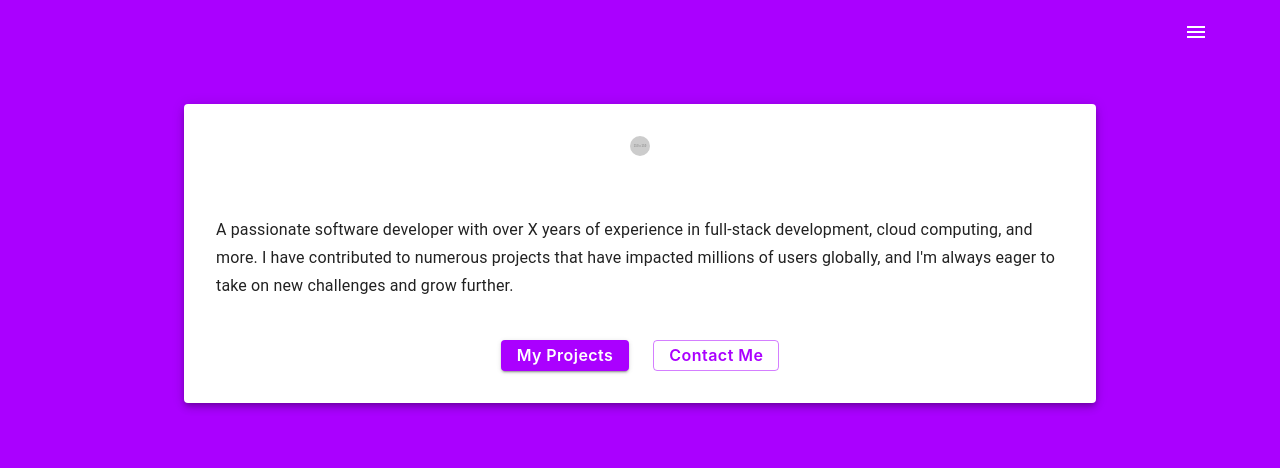
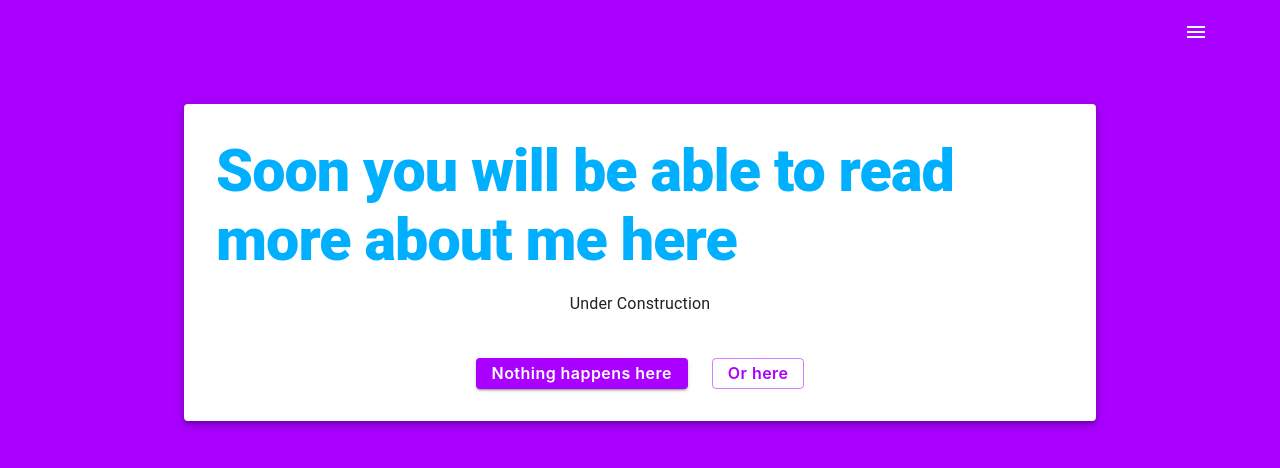
Before and after one commit to kindofclever/pfuchs, a React (Create React App) app: page /about in a window 1280 px wide. Shown: the top 468 px of the page. Built offline with nearby package versions, Linux system fonts and the light colour scheme.

Commit message:
not showing undone stuff

```diff
--- /dev/null
+++ b/src/components/UnderConstruction.css
@@ -0,0 +1,73 @@
+@keyframes sway {
+  0% {
+    transform: rotate(8deg);
+  }
+  50% {
+    transform: rotate(-8deg);
+  }
+  100% {
+    transform: rotate(8deg);
+  }
+}
+
+.object {
+  position: absolute;
+  animation: sway 2.4s infinite;
+  animation-timing-function: ease-in-out;
+  transform-origin: top;
+  left: 0;
+  right: 0;
+  height: 5%;
+  z-index: 999;
+  text-transform: uppercase;
+}
+
+.object-shape {
+  width: 100px;
+  height: 100px;
+  border-radius: 50%;
+  display: block;
+  background-color: #2187c7;
+  margin: 0 auto;
+  position: relative;
+  color: #fff;
+  text-align: center;
+  padding-top: 25px;
+  font-weight: 800;
+  box-sizing: border-box;
+}
+
+.object-shape span {
+  font-size: 22px;
+}
+
+.object-rope {
+  height: 100%;
+  width: 5px;
+  background-color: #2187c7;
+  content: '';
+  display: block;
+  margin-left: 50%;
+}
+
+.content {
+  display: flex;
+  flex-direction: column;
+  align-items: center;
+  margin: 0 auto;
+  max-width: 500px;
+  padding: 35vh 20px 20px 20px;
+}
+
+.logo {
+  max-width: 300px;
+}
+
+p {
+  font-family: sans-serif;
+  text-align: center;
+}
+
+.message {
+  margin-top: 40px;
+}
--- a/src/containers/About/About.tsx
+++ b/src/containers/About/About.tsx
@@ -6,9 +6,12 @@ import {
   Avatar,
   Grid,
   Button,
+  useTheme,
 } from '@mui/material';
+import { getRandomThemeColor } from '../../utils/getRandomThemeColor';
 
 const About: React.FC = () => {
+  const theme = useTheme();
   return (
     <Container
       component='main'
@@ -22,24 +25,17 @@ const About: React.FC = () => {
           alignItems: 'center',
         }}
         elevation={5}>
-        <Avatar
-          src='https://via.placeholder.com/150'
-          alt='Your Name'
-          sx={{ width: 20, height: 20, mb: 2 }}
-        />
         <Typography
           component='h1'
-          variant='h4'>
-          Your Name
+          variant='h1'
+          sx={{ color: getRandomThemeColor(theme) }}>
+          Soon you will be able to read more about me here{' '}
         </Typography>
         <Typography
           component='p'
           variant='subtitle1'
           sx={{ mt: 2 }}>
-          A passionate software developer with over X years of experience in
-          full-stack development, cloud computing, and more. I have contributed
-          to numerous projects that have impacted millions of users globally,
-          and I'm always eager to take on new challenges and grow further.
+          Under Construction
         </Typography>
 
         <Grid
@@ -52,7 +48,7 @@ const About: React.FC = () => {
               variant='contained'
               color='primary'
               href='#projects'>
-              My Projects
+              Nothing happens here
             </Button>
           </Grid>
           <Grid item>
@@ -60,12 +56,15 @@ const About: React.FC = () => {
               variant='outlined'
               color='primary'
               href='#contact'>
-              Contact Me
+              Or here
             </Button>
           </Grid>
         </Grid>
       </Paper>
     </Container>
+    // <Box sx={{ objectFit: 'contain' }}>
+    //   <UnderConstruction />
+    // </Box>
   );
 };
 
--- a/src/containers/Elevators/ElevatorSimulation.tsx
+++ b/src/containers/Elevators/ElevatorSimulation.tsx
@@ -1,9 +1,11 @@
 // ElevatorSimulation.tsx
-import React, { useState } from 'react';
+import React, { useImperativeHandle, useState } from 'react';
 import axios from 'axios';
 import InitializationForm from './components/InitializationForm';
 import ElevatorDisplay from './components/ElevatorDisplay';
 import RequestElevatorForm from './components/RequestElevatorForm';
+import { getRandomThemeColor } from '../../utils/getRandomThemeColor';
+import { Typography, useTheme } from '@mui/material';
 
 export type ElevatorType = {
   id: number;
@@ -14,6 +16,8 @@ export type ElevatorType = {
 const ElevatorSimulation: React.FC = () => {
   const [floors, setFloors] = useState<number>(0);
   const [elevators, setElevators] = useState<ElevatorType[]>([]);
+
+  const theme = useTheme();
 
   const handleInitialization = async (
     floors: number,
@@ -80,13 +84,27 @@ const ElevatorSimulation: React.FC = () => {
 
   return (
     <>
-      <InitializationForm onInitialize={handleInitialization} />
+      {/* <InitializationForm onInitialize={handleInitialization} />
       <ElevatorDisplay
         floors={floors}
         elevators={elevators}
         onRequestElevator={handleRequest}
       />
-      <RequestElevatorForm onRequest={handleRequest} />
+      <RequestElevatorForm onRequest={handleRequest} /> */}
+      <>
+        <Typography
+          component='h1'
+          variant='h1'
+          sx={{ color: getRandomThemeColor(theme) }}>
+          Soon you will be able to read more about me here{' '}
+        </Typography>
+        <Typography
+          component='p'
+          variant='subtitle1'
+          sx={{ color: getRandomThemeColor(theme), mt: 5 }}>
+          Under Construction
+        </Typography>
+      </>
     </>
   );
 };
```
Also changed, not shown: src/components/UnderConstruction.tsx (added, +26 -0 lines).
